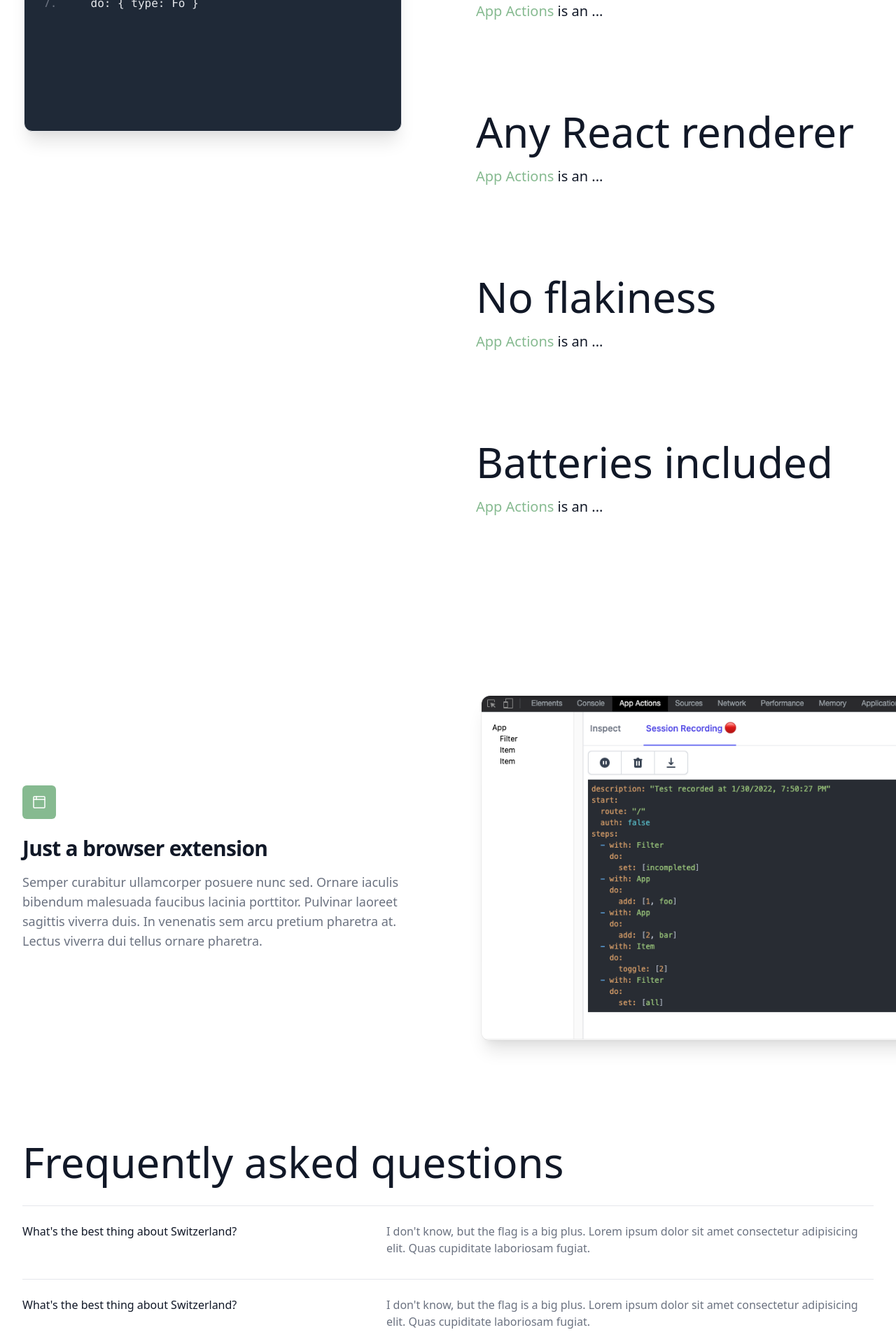
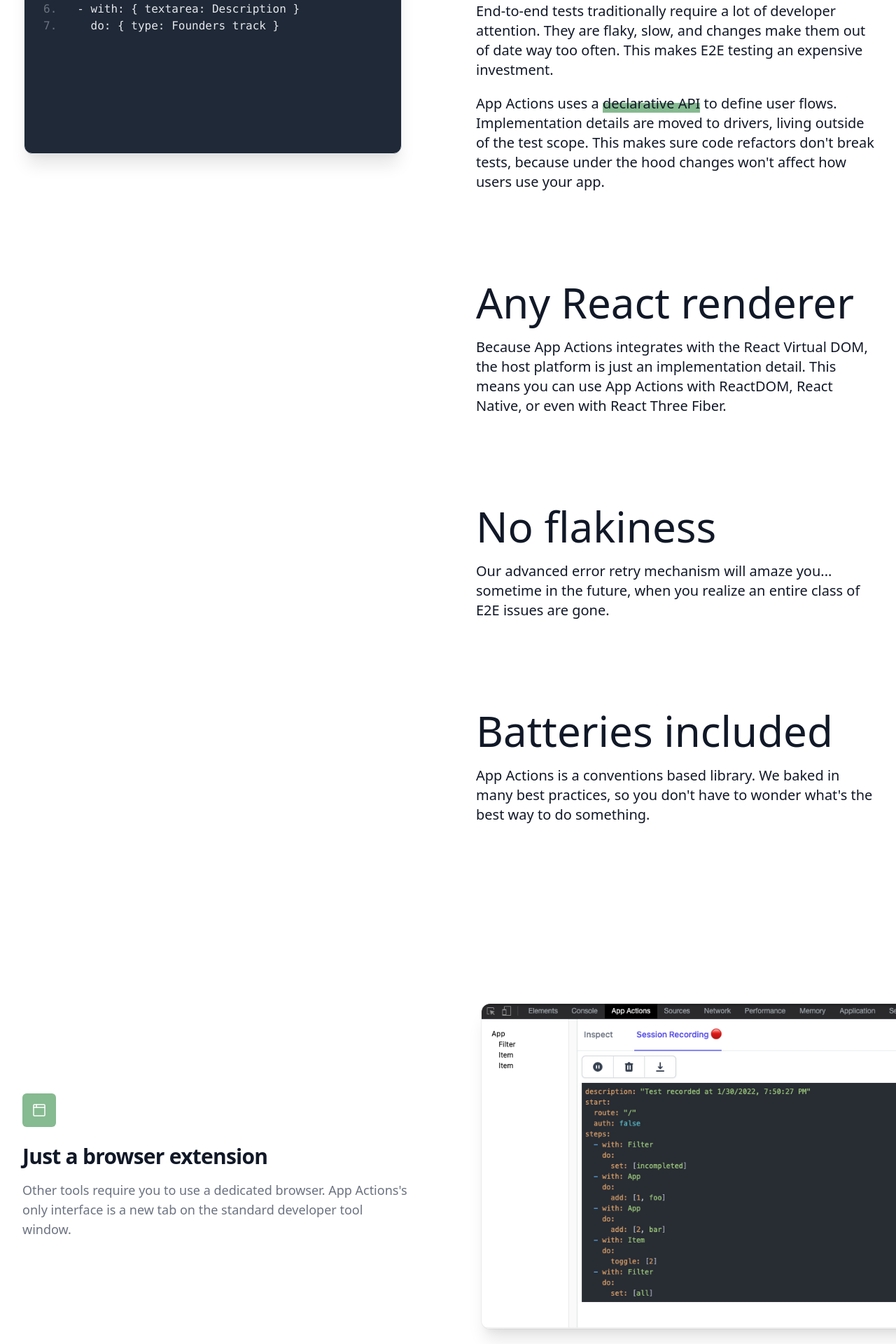
Before and after one commit to appactions/saas, a Next.js app in the folder packages/appactions.com/: page / in a window 1280 px wide. Shown: the part 700-2620 px from the top of the page at 70% size. Built offline with nearby package versions, Linux system fonts and the light colour scheme.

Commit message:
wip copy

```diff
--- a/packages/appactions.com/pages/index.js
+++ b/packages/appactions.com/pages/index.js
@@ -9,7 +9,7 @@
                 <div className="mx-auto max-w-7xl">
                     <div className="lg:grid lg:grid-cols-12 lg:gap-8">
                         <div className="hidden mt-16 sm:mt-24 lg:mt-0 lg:col-span-6 lg:block">
-                            <div className="sticky top-8">
+                            <div className="sticky top-32">
                                 <Demo />
                             </div>
                         </div>
@@ -70,7 +70,15 @@
                                         Low maintanence
                                     </h2>
                                     <p className="mt-3 text-base text-gray-900 sm:mt-5 sm:text-xl lg:text-lg xl:text-xl">
-                                        <span className="text-brand-green">App Actions</span> is an ...
+                                        End-to-end tests traditionally require a lot of developer attention. They are
+                                        flaky, slow, and changes make them out of date way too often. This makes E2E
+                                        testing an expensive investment.
+                                    </p>
+                                    <p className="mt-3 text-base text-gray-900 sm:mt-5 sm:text-xl lg:text-lg xl:text-xl">
+                                        App Actions uses a <span className="highlight">declarative API</span> to define
+                                        user flows. Implementation details are moved to drivers, living outside of the
+                                        test scope. This makes sure code refactors don't break tests, because under the
+                                        hood changes won't affect how users use your app.
                                     </p>
                                 </FeatureCard>
 
@@ -79,7 +87,9 @@
                                         Any React renderer
                                     </h2>
                                     <p className="mt-3 text-base text-gray-900 sm:mt-5 sm:text-xl lg:text-lg xl:text-xl">
-                                        <span className="text-brand-green">App Actions</span> is an ...
+                                        Because App Actions integrates with the React Virtual DOM, the host platform is
+                                        just an implementation detail. This means you can use App Actions with ReactDOM,
+                                        React Native, or even with React Three Fiber.
                                     </p>
                                 </FeatureCard>
 
@@ -88,7 +98,8 @@
                                         No flakiness
                                     </h2>
                                     <p className="mt-3 text-base text-gray-900 sm:mt-5 sm:text-xl lg:text-lg xl:text-xl">
-                                        <span className="text-brand-green">App Actions</span> is an ...
+                                        Our advanced error retry mechanism will amaze you... sometime in the future,
+                                        when you realize an entire class of E2E issues are gone.
                                     </p>
                                 </FeatureCard>
 
@@ -97,7 +108,8 @@
                                         Batteries included
                                     </h2>
                                     <p className="mt-3 text-base text-gray-900 sm:mt-5 sm:text-xl lg:text-lg xl:text-xl">
-                                        <span className="text-brand-green">App Actions</span> is an ...
+                                        App Actions is a conventions based library. We baked in many best practices, so
+                                        you don't have to wonder what's the best way to do something.
                                     </p>
                                 </FeatureCard>
                             </div>
@@ -137,9 +149,8 @@
                                         Just a browser extension
                                     </h2>
                                     <p className="mt-4 text-lg text-gray-500">
-                                        Semper curabitur ullamcorper posuere nunc sed. Ornare iaculis bibendum malesuada
-                                        faucibus lacinia porttitor. Pulvinar laoreet sagittis viverra duis. In venenatis
-                                        sem arcu pretium pharetra at. Lectus viverra dui tellus ornare pharetra.
+                                        Other tools require you to use a dedicated browser. App Actions's only interface
+                                        is a new tab on the standard developer tool window.
                                     </p>
                                 </div>
                             </div>
@@ -167,8 +178,8 @@
                 </h2>
                 <div className="mt-8">
                     <dl className="divide-y divide-gray-200">
-                        {faqs.map(faq => (
-                            <div key={faq.id} className="pt-6 pb-8 md:grid md:grid-cols-12 md:gap-8">
+                        {faqs.map((faq, index) => (
+                            <div key={index} className="pt-6 pb-8 md:grid md:grid-cols-12 md:gap-8">
                                 <dt className="text-base font-medium text-gray-900 md:col-span-5">{faq.question}</dt>
                                 <dd className="mt-2 md:mt-0 md:col-span-7">
                                     <p className="text-base text-gray-500">{faq.answer}</p>
@@ -203,19 +214,36 @@
 
 const faqs = [
     {
-        id: 1,
-        question: "What's the best thing about Switzerland?",
-        answer: "I don't know, but the flag is a big plus. Lorem ipsum dolor sit amet consectetur adipisicing elit. Quas cupiditate laboriosam fugiat.",
+        question: 'How does this compare to Cypress?',
+        answer: 'Our current release is a plugin for Cypress. In the future, it will be reduced to a single browser extension, to be a standalone solution.',
     },
     {
-        id: 2,
-        question: "What's the best thing about Switzerland?",
-        answer: "I don't know, but the flag is a big plus. Lorem ipsum dolor sit amet consectetur adipisicing elit. Quas cupiditate laboriosam fugiat.",
+        question: "What's the benefit of using this instead of just plain Cypress?",
+        answer: 'Lorem ipsum dolor sit amet consectetur adipisicing elit. Quas cupiditate laboriosam fugiat.',
     },
     {
-        id: 3,
-        question: "What's the best thing about Switzerland?",
-        answer: "I don't know, but the flag is a big plus. Lorem ipsum dolor sit amet consectetur adipisicing elit. Quas cupiditate laboriosam fugiat.",
+        question: "What's the learning curve?",
+        answer: 'Lorem ipsum dolor sit amet consectetur adipisicing elit. Quas cupiditate laboriosam fugiat.',
+    },
+    {
+        question: 'Does the session recording work with react-three-fiber?',
+        answer: 'Yes! All features work across all React renderers.',
+    },
+    {
+        question: 'What type of projects find the most value in the current version?',
+        answer: 'Lorem ipsum dolor sit amet consectetur adipisicing elit. Quas cupiditate laboriosam fugiat.',
+    },
+    {
+        question: 'My question is not in this list. Who can answer me?',
+        answer: (
+            <>
+                We are going to set up a Discord soon, but in the meantime, feel free to slide into my DMs:{' '}
+                <a className="underline" href="https://twitter.com/miklosme" target="_blank" rel="noopener noreferrer">
+                    @miklosme
+                </a>
+                .
+            </>
+        ),
     },
 ];
 
--- a/packages/appactions.com/pages/style.css
+++ b/packages/appactions.com/pages/style.css
@@ -46,24 +46,6 @@
     }
 
     .highlight {
-        padding: 0.6em 13.7px;
-        margin: 0;
-        border-radius: 7.5px;
-        box-decoration-break: clone;
-        background: linear-gradient(
-                104deg,
-                rgba(130, 255, 173, 0) 0.9%,
-                rgba(130, 255, 173, 1.25) 2.4%,
-                rgba(130, 255, 173, 0.5) 5.8%,
-                rgba(130, 255, 173, 0.1) 93%,
-                rgba(130, 255, 173, 0.7) 96%,
-                rgba(130, 255, 1732, 0) 98%
-            ),
-            linear-gradient(
-                183deg,
-                rgba(130, 255, 173, 0) 0%,
-                rgba(130, 255, 173, 0.3) 7.9%,
-                rgba(130, 255, 173, 0) 15%
-            );
+        background-image: linear-gradient(transparent 50%, #86ba90 50%);
     }
 }
```
